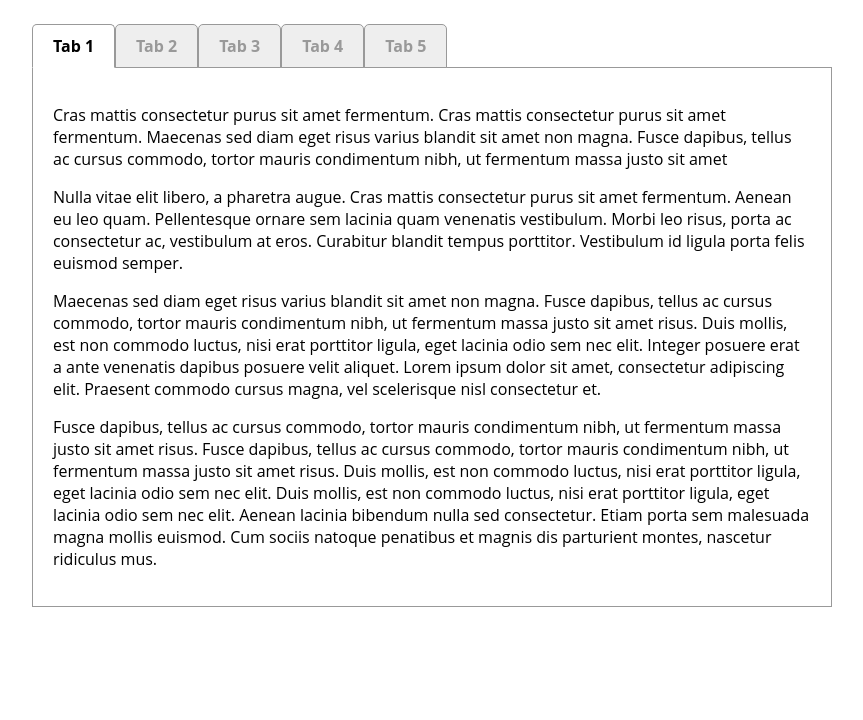
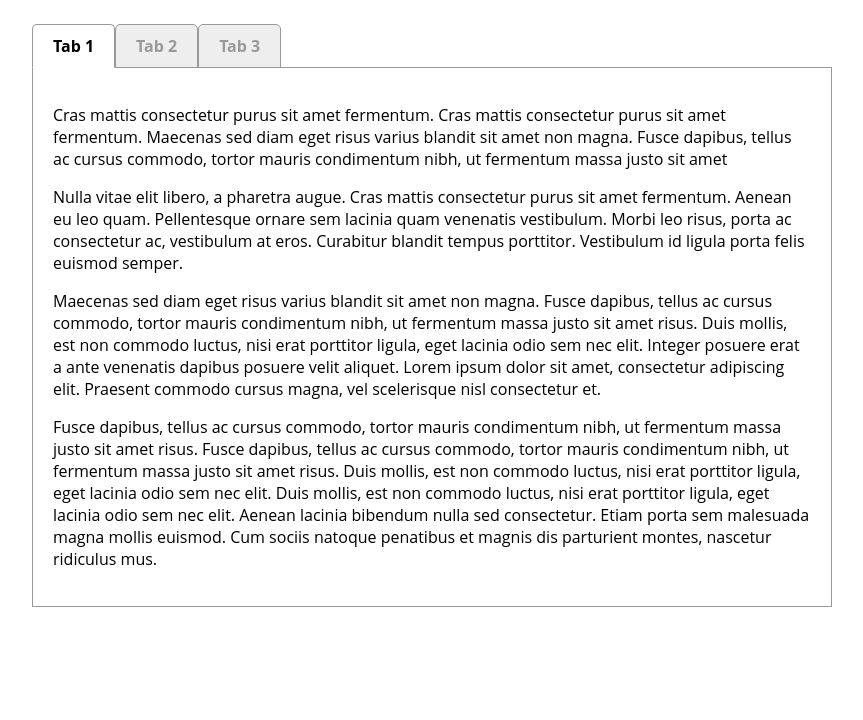
Before and after one commit to GabrielaVargas735/Practica_Tabs_WEB, a plain HTML site: page index.html in a window 1280 px wide. Shown: the part 80-800 px from the top of the page, without its empty margins (8-871 px from the left). Drawn offline with Linux system fonts and the light colour scheme.

Commit message:
PracticaTabs

```diff
--- a/index.html
+++ b/index.html
@@ -13,8 +13,8 @@
       <li><a href="#tab-1" class="tabs-tablist-item">Tab 1</a></li>
       <li><a href="#tab-2" class="tabs-tablist-item">Tab 2</a></li>
       <li><a href="#tab-3" class="tabs-tablist-item">Tab 3</a></li>
-      <li><a href="#tab-4" class="tabs-tablist-item">Tab 4</a></li>
-      <li><a href="#tab-5" class="tabs-tablist-item">Tab 5</a></li>
+      <!-- <li><a href="#tab-4" class="tabs-tablist-item">Tab 4</a></li>
+      <li><a href="#tab-5" class="tabs-tablist-item">Tab 5</a></li> -->
     </ul>
     <div class="tabs-content">
       <div id="tab-1" class="tabs-content-item">
@@ -64,7 +64,7 @@
         metus. Praesent commodo cursus magna, vel scelerisque nisl consectetur et. Nulla vitae
         elit libero, a pharetra augue.</p>
       </div>
-      <div id="tab-4" class="tabs-content-item">
+      <!-- <div id="tab-4" class="tabs-content-item">
         <p>Morbi leo risus, porta ac consectetur ac, vestibulum at eros. Praesent commodo cursus
         magna, vel scelerisque nisl consectetur et. Donec id elit non mi porta gravida at eget
         metus. Praesent commodo cursus magna, vel scelerisque nisl consectetur et. Nulla vitae
@@ -84,7 +84,7 @@
         consectetur adipiscing elit. Praesent commodo cursus magna, vel scelerisque nisl
         consectetur et. Sed posuere consectetur est at lobortis. Etiam porta sem malesuada magna
         mollis euismod. Donec sed odio dui.</p>
-      </div>
+      </div> -->
     </div>
   </div>
   <script src="./script.js"></script>
```
